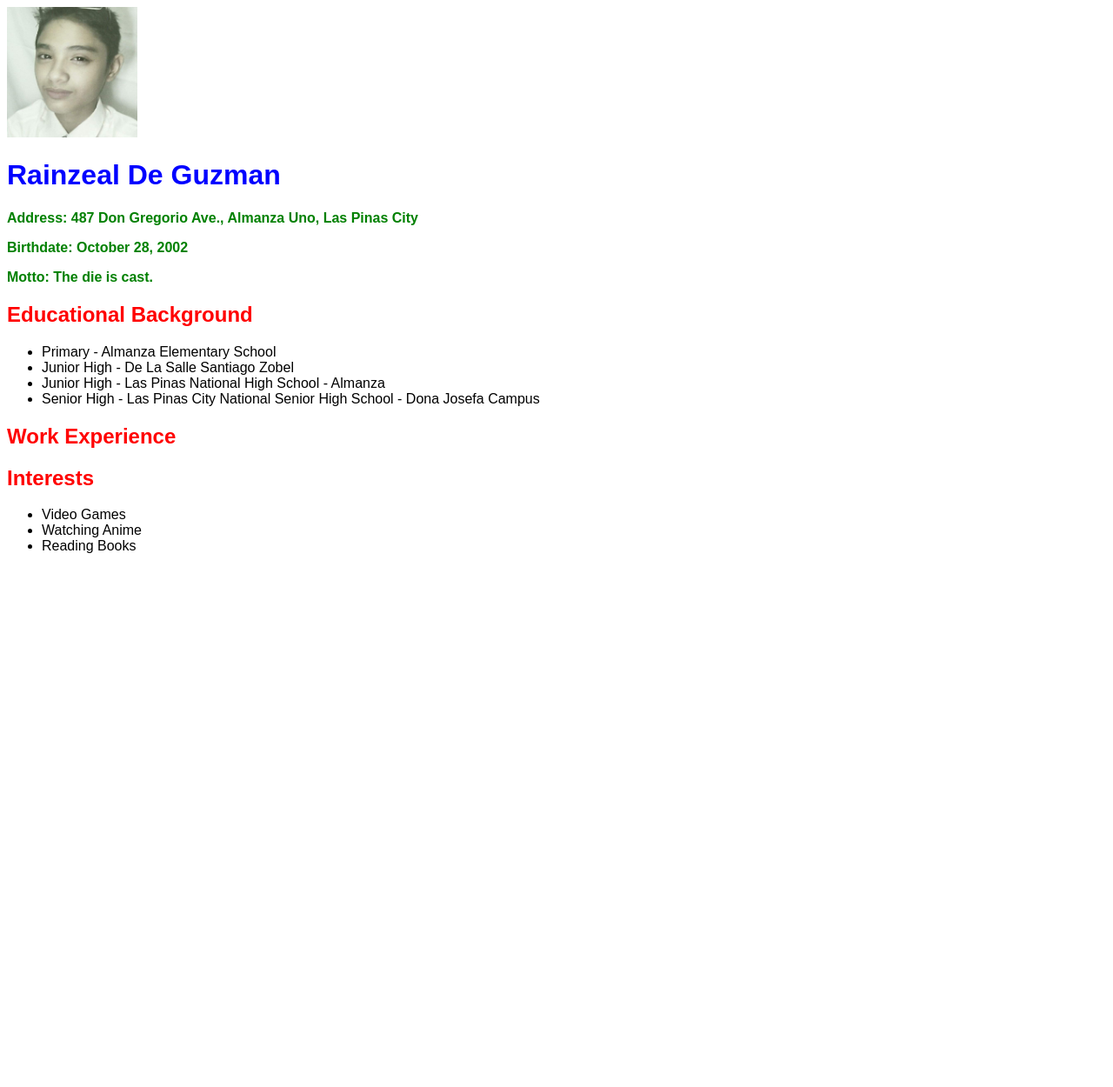
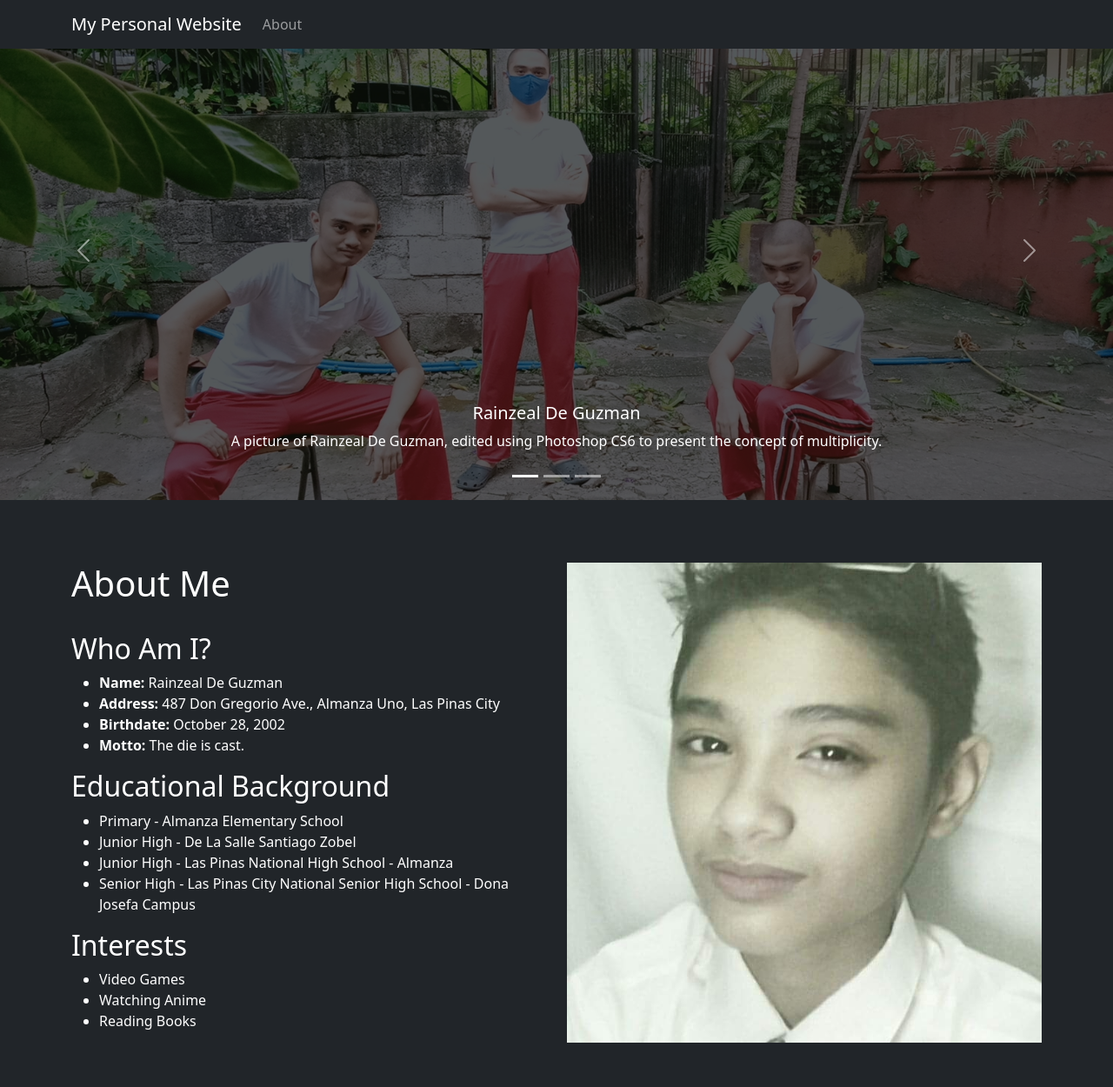
Before and after one commit to RainzealDeGuzman/home, a plain HTML site: page docs/index.html in a window 1280 px wide. Shown: the whole page at 87% size. Before the commit the page ends 800 px from the top, so only its background shows below. Drawn offline with nearby package versions, Linux system fonts and the light colour scheme.

Commit message:
Update #1

```diff
--- a/docs/index.css
+++ /dev/null
@@ -1,17 +0,0 @@
-body {
-    font-family: Arial ;
-}
-h1 {
-    color: blue;
-    }
-h2 {
-    color: red;
-}
-p {
-    color: green;
-	font-weight: bolder;
-}
-img {
-    height: 150px;
-    width: 150px;
-}
--- a/docs/index.html
+++ b/docs/index.html
@@ -1,15 +1,83 @@
 <!DOCTYPE html>
 <html>
 	<head>
-        <title>My Personal Webpage</title>
-        <link rel="stylesheet" href="index.css"/>
+		<meta name="viewport" content="width=device-width, initial-scale=1.0">
+		<title>My Personal Website</title>
+		<link rel="stylesheet" href="https://cdn.jsdelivr.net/npm/bootstrap@5.3.2/dist/css/bootstrap.min.css">
 	</head>
 	<body>
-        <img src="rainzeal pic.jpg" alt="Rainzeal De Guzman's picture"/>
-        <h1>Rainzeal De Guzman</h1>
-        <p>Address: 487 Don Gregorio Ave., Almanza Uno, Las Pinas City</p>
-        <p>Birthdate: October 28, 2002</p>
-        <p>Motto: The die is cast.</p>
+		<section id="home">
+			<nav class="navbar navbar-expand-lg navbar-dark bg-dark fixed-top">
+				<div class="container">
+					<a class="navbar-brand" href="#home">My Personal Website</a>
+					<button class="navbar-toggler" type="button" data-bs-toggle="collapse" data-bs-target="#navbarNav"
+						aria-controls="navbarNav" aria-expanded="false" aria-label="Toggle navigation">
+					<span class="navbar-toggler-icon"></span>
+					</button>
+					<div class="collapse navbar-collapse" id="navbarNav">
+						<ul class="navbar-nav ml-auto">
+							<li class="nav-item">
+								<a class="nav-link" href="#about">About</a>
+							</li>
+						</ul>
+					</div>
+				</div>
+			</nav>
+			<header>
+				<div id="carouselExampleCaptions" class="carousel slide">
+					<div class="carousel-indicators">
+						<button type="button" data-bs-target="#carouselExampleCaptions" data-bs-slide-to="0" class="active" aria-current="true" aria-label="Slide 1"></button>
+						<button type="button" data-bs-target="#carouselExampleCaptions" data-bs-slide-to="1" aria-label="Slide 2"></button>
+						<button type="button" data-bs-target="#carouselExampleCaptions" data-bs-slide-to="2" aria-label="Slide 3"></button>
+					</div>
+					<div class="carousel-inner">
+						<div class="carousel-item active">
+							<img src="rainmultiplicity.jpg" class="d-block w-100" style="filter: brightness(40%);" alt="A picture of Rainzeal De Guzman, edited using Photoshop CS6 to present the concept of multiplicity."/>
+							<div class="carousel-caption d-none d-md-block active">
+								<h5>Rainzeal De Guzman</h5>
+								<p>A picture of Rainzeal De Guzman, edited using Photoshop CS6 to present the concept of multiplicity.</p>
+							</div>
+						</div>
+						<div class="carousel-item">
+							<img src="sunset.jpg" class="d-block w-100" alt="Sunset taken by Rainzeal De Guzman in PLMUN."/>
+							<div class="carousel-caption d-none d-md-block">
+								<h5>Rainzeal De Guzman</h5>
+								<p>Sunset taken by Rainzeal De Guzman in PLMUN.</p>
+							</div>
+						</div>
+						<div class="carousel-item">
+							<img src="2021grad.jpg" class="d-block w-100" style="filter: brightness(40%);" alt="A low resolution screenshot of Rainzeal De Guzman's 2021 VIrtual Graduation in LPCNSHS-DJC."/>
+							<div class="carousel-caption d-none d-md-block">
+								<h5>Rainzeal De Guzman</h5>
+								<p>A low resolution screenshot of Rainzeal De Guzman's 2021 VIrtual Graduation in LPCNSHS-DJC.</p>
+							</div>
+						</div>
+					</div>
+					<button class="carousel-control-prev" type="button" data-bs-target="#carouselExampleCaptions" data-bs-slide="prev">
+						<span class="carousel-control-prev-icon" aria-hidden="true"></span>
+						<span class="visually-hidden">Previous</span>
+					</button>
+					<button class="carousel-control-next" type="button" data-bs-target="#carouselExampleCaptions" data-bs-slide="next">
+						<span class="carousel-control-next-icon" aria-hidden="true"></span>
+						<span class="visually-hidden">Next</span>
+					</button>
+				</div>
+			</header>
+		</section>
+		<section id="about" class="text-white bg-dark py-5">
+			<div class="container">
+				<div class="row">
+					<div class="col-lg-6">
+						<br/>
+						<h1>About Me</h2>
+						<br/>
+						<h2>Who Am I?</h2>
+						<ul>
+							<li><strong>Name:</strong> Rainzeal De Guzman</li>
+							<li><strong>Address:</strong> 487 Don Gregorio Ave., Almanza Uno, Las Pinas City</li>
+							<li><strong>Birthdate:</strong> October 28, 2002</li>
+							<li><strong>Motto:</strong> The die is cast.</li>
+						</ul>
 						<h2>Educational Background</h2>
 						<ul>
 							<li>Primary - Almanza Elementary School</li>
@@ -17,12 +85,20 @@
 							<li>Junior High - Las Pinas National High School - Almanza</li>
 							<li>Senior High - Las Pinas City National Senior High School - Dona Josefa Campus</li>
 						</ul>
-        <h2>Work Experience</h2>
 						<h2>Interests</h2>
 						<ul>
 							<li>Video Games</li>
 							<li>Watching Anime</li>
 							<li>Reading Books</li>
 						</ul>
+					</div>
+					<div class="col-lg-6">
+						<br/>
+						<img src="rainzeal pic.jpg" alt="Profile Image" class="img-fluid">
+					</div>
+				</div>
+			</div>
+		</section>
+		<script src="https://cdn.jsdelivr.net/npm/bootstrap@5.3.2/dist/js/bootstrap.bundle.min.js"></script>
 	</body>
 </html>
```
Also changed, not shown: docs/2021grad.jpg (added), docs/rainmultiplicity.jpg (added), docs/sunset.jpg (added). Lines whose indentation alone changed are shown as unchanged.
